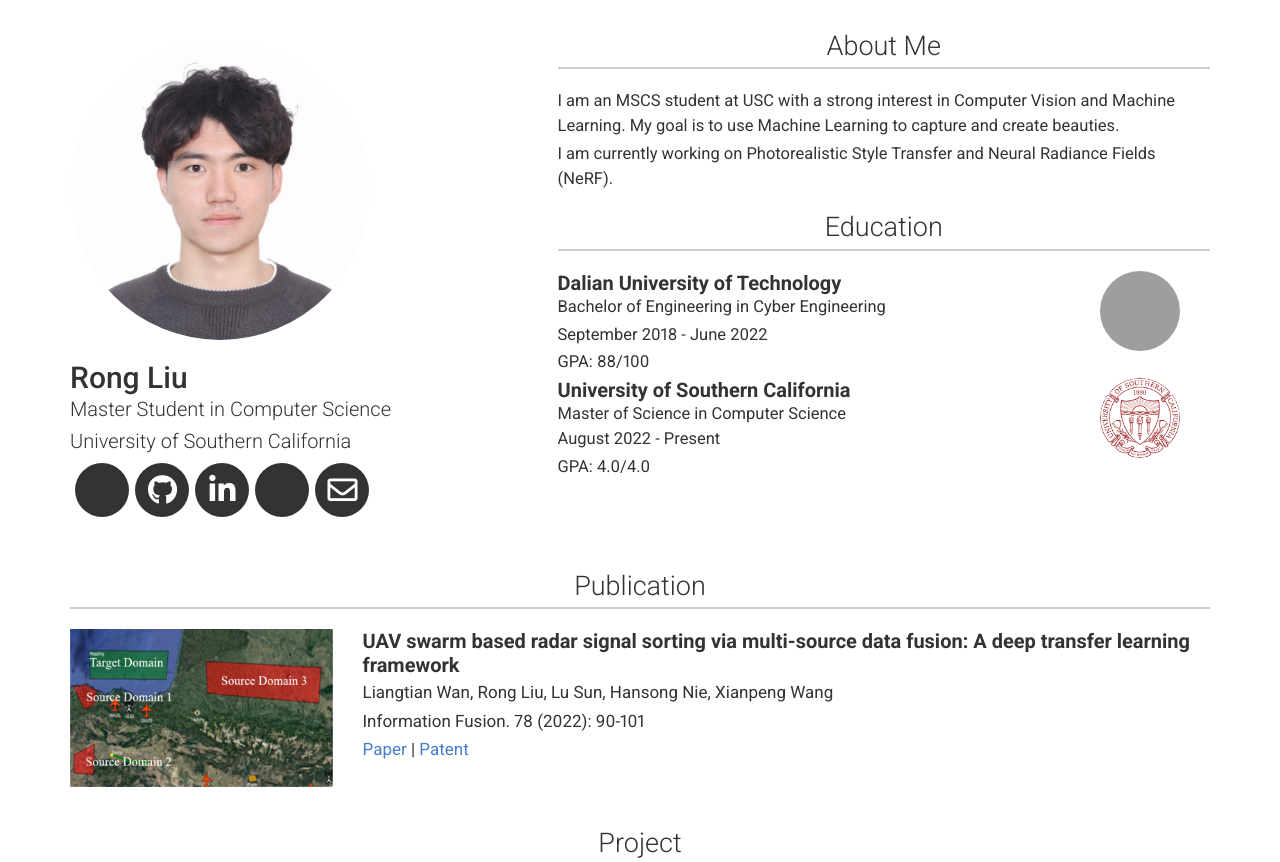
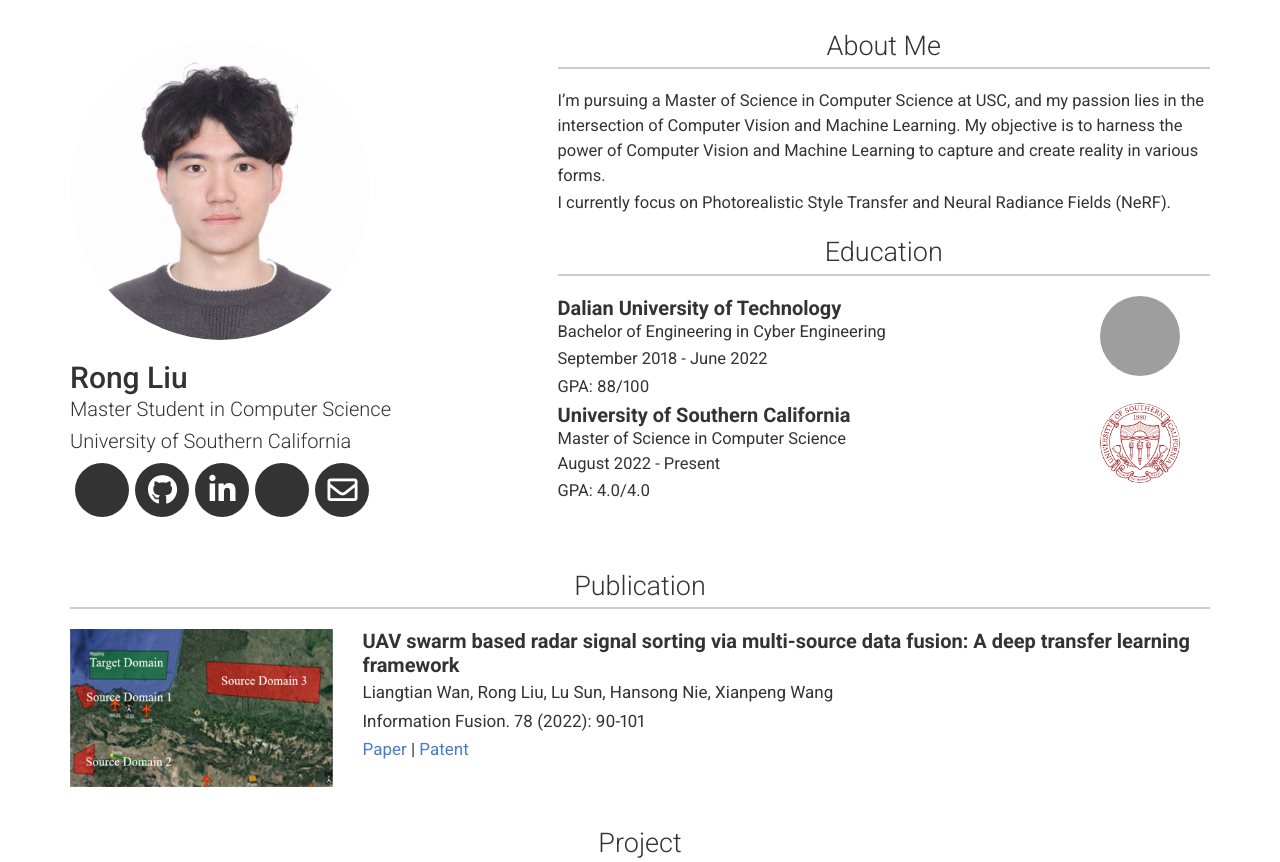
Before and after one commit to RongLiu-Leo/rongliu-leo.github.io, a Jekyll site: the page built from index.md, in a window 1280 px wide and 900 px high, cut to the strip 0-862 px from the top of the window. Built offline with Jekyll 4.4.1, drawn with Linux system fonts in a browser that asks for light colours; nearby versions of some CDN libraries; a style sheet for code colours, icons or effects is not loaded; grey boxes are pictures that could not be loaded.

Commit message:
Update _config.yml

```diff
--- a/_config.yml
+++ b/_config.yml
@@ -41,9 +41,9 @@ googlescholar_username: MrWUyWkAAAAJ
 # about_title: About Me (Use this to override about section title)
 about_profile_image: images/profile.jpg
 about_content: | # this will include new lines to allow paragraphs
-  I am an MSCS student at USC with a strong interest in Computer Vision and Machine Learning. My goal is to use Machine Learning to capture and create beauties.
+  I'm pursuing a Master of Science in Computer Science at USC, and my passion lies in the intersection of Computer Vision and Machine Learning. My objective is to harness the power of Computer Vision and Machine Learning to capture and create reality in various forms.
 
-  I am currently working on Photorealistic Style Transfer and Neural Radiance Fields (NeRF).
+  I currently focus on Photorealistic Style Transfer and Neural Radiance Fields (NeRF).
 
 # Prior to studying at USC, I was working with [Liangtian Wan](http://faculty.dlut.edu.cn/wanliangtian/en/index.htm) at DUT Alpha Lab.
 
```
